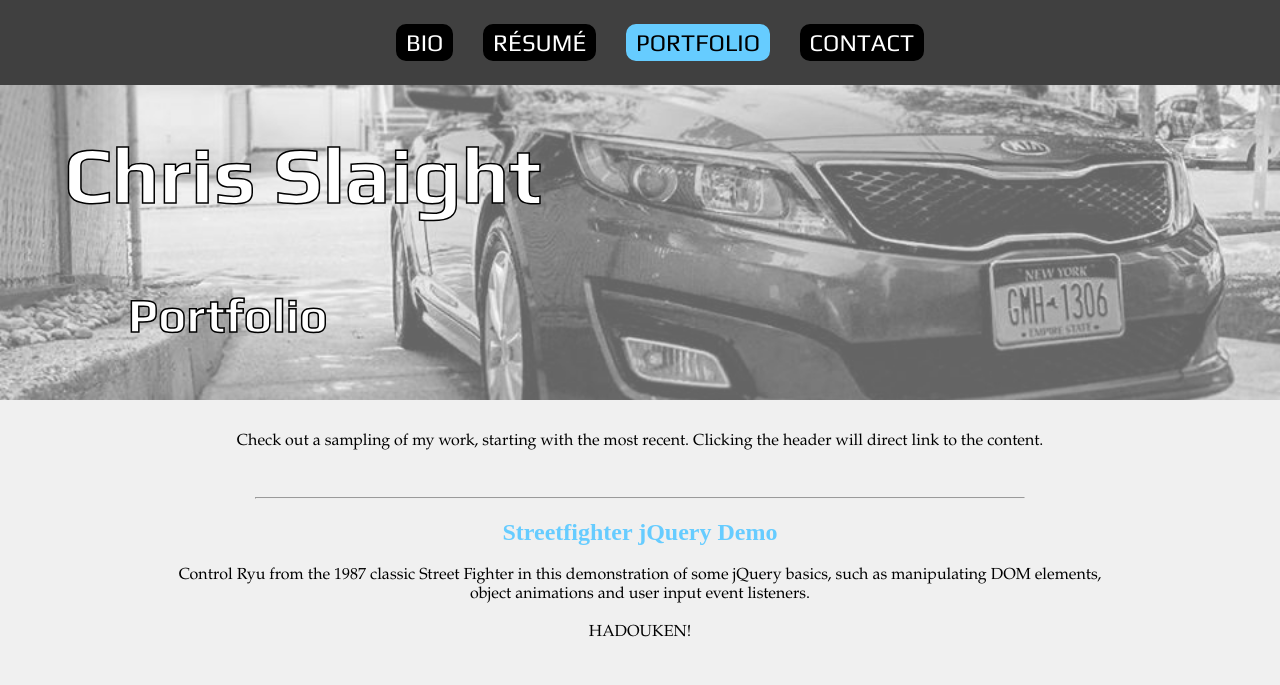
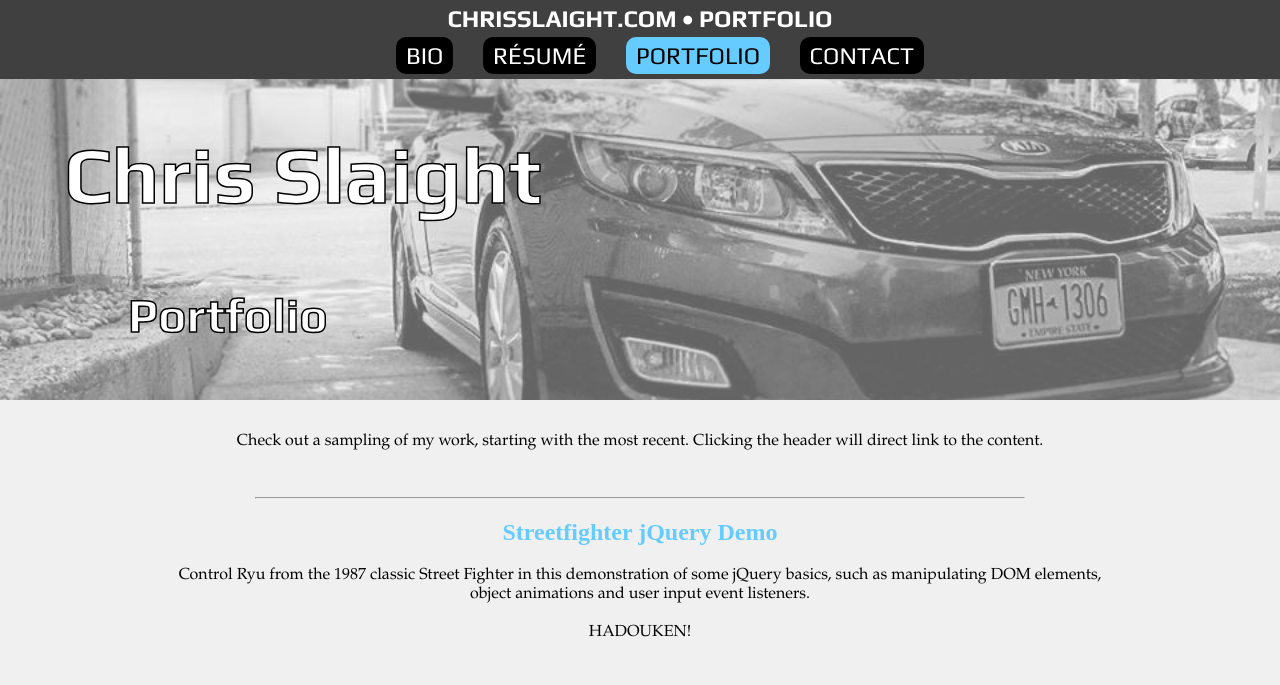
Before and after one commit to chrissl8/chris-slaight-portfolio, a plain HTML site: page portfolio.html in a window 1280 px wide. Shown: the top 685 px of the page. Drawn offline with Linux system fonts and the light colour scheme.

Commit message:
Resize navbar, add navbar titles and reword page titles

```diff
--- a/css/style.css
+++ b/css/style.css
@@ -27,9 +27,16 @@ hr  {
 	overflow: auto;
 }
 
+.nav-bar .nav-title {
+	margin-top: 5px;
+	margin-bottom: 5px;
+}
+
 .nav-bar .nav-links {
 	font-size: 1.5em;
 	text-align: center;
+	margin-top: 5px;
+	margin-bottom: 5px;
 }
 
 .nav-bar .nav-links li {
@@ -384,7 +391,7 @@ and (orientation : portrait) {
 
 	.portfolio-big-picture h1 {
 	font-size: 4em;
-	margin-top: 8rem;
+	margin-top: 10rem;
 	padding-left: 5%;
 	}
 
--- a/portfolio.html
+++ b/portfolio.html
@@ -3,21 +3,20 @@
 <head>
 <meta charset="UTF-8">
 <meta name="viewport" content="width=device-width; initial-scale=1.0">
-<title>Chris Slaight :: Portfolio</title>
+<title>ChrisSlaight.com • Portfolio</title>
 <link href='http://fonts.googleapis.com/css?family=Play:400,700' rel='stylesheet' type='text/css'>
 <link rel="stylesheet" href="css/style.css">
 <link rel="shortcut icon" href="favicon.ico">
 </head>
 <body>
 	<nav class="nav-bar">
-		<!-- <div class="nav-bar-content"> -->
+		<h1 class="nav-title">ChrisSlaight.com • Portfolio</h1>
 			<ul class="nav-links">
 			<li><a href="index.html">Bio</a></li>
 			<li><a href="resume.html">Résumé</a></li>
 			<li class="active"><a href="portfolio.html">Portfolio</a></li>
 			<li><a href="contact.html">Contact</a></li>
 			</ul>
-		<!-- </div> -->
 	</nav>
 	<section class="portfolio-big-picture">
 	<h1>Chris Slaight</h1>
```
Also changed, not shown: contact.html (+2 -3 lines), index.html (+2 -2 lines), resume.html (+2 -2 lines).
